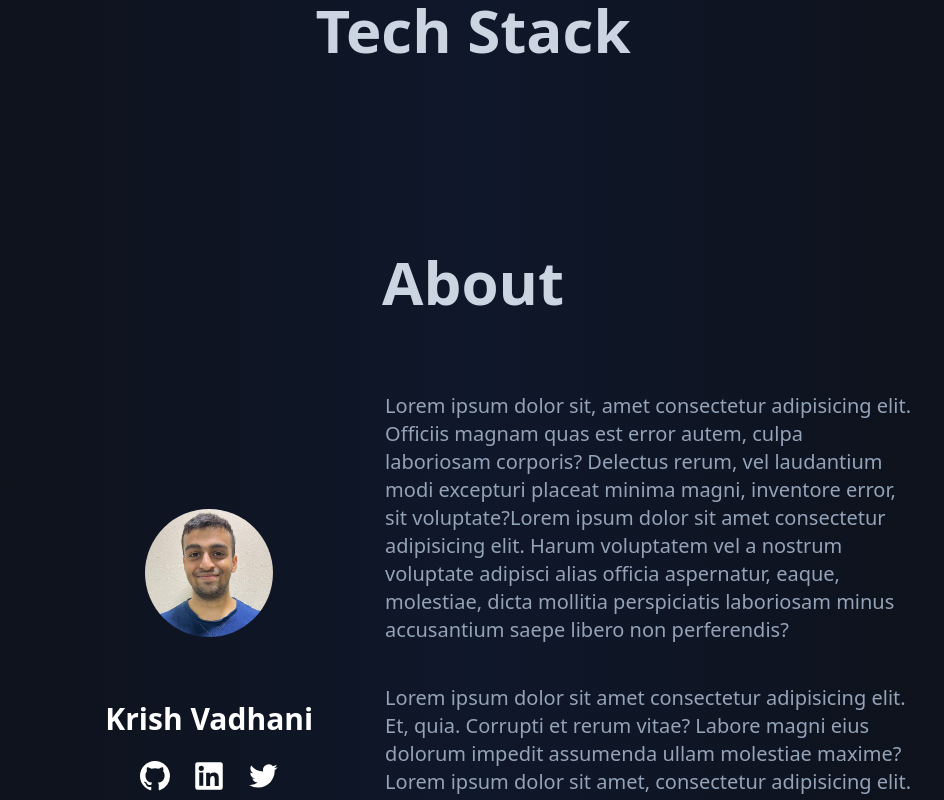
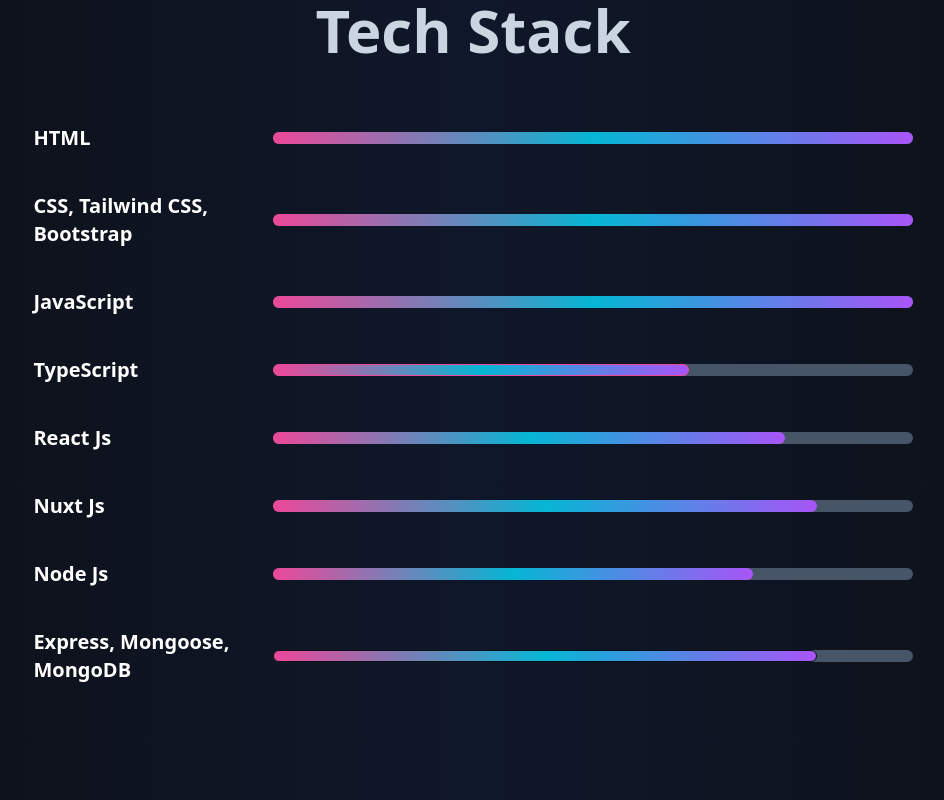
Before and after one commit to krishvadhani19/portfolio-website, a Nuxt app: page / in a window 1280 px wide. Shown: the part 1800-2600 px from the top of the page, without its empty margins (167-1111 px from the left). Built offline with nearby package versions, Linux system fonts and the light colour scheme.

Commit message:
Tech Stack Done

```diff
--- a/assets/css/main.css
+++ b/assets/css/main.css
@@ -24,6 +24,6 @@
   }
 
   .gradient-text {
-    @apply bg-clip-text text-transparent bg-gradient-to-r from-pink-500 via-purple-500 to-cyan-400;
+    @apply bg-clip-text text-transparent bg-gradient-to-r from-pink-500 via-purple-500;
   }
 }
--- a/components/TechStack/TechStack.vue
+++ b/components/TechStack/TechStack.vue
@@ -1,14 +1,105 @@
 <template>
-  <div class="w-[70%] text-center my-32 mx-auto flex flex-col space-y-16">
-    <div class="text-6xl font-bold text-dark-700">Tech Stack</div>
+  <div class="w-[70%] my-32 mx-auto flex flex-col space-y-16">
+    <div class="text-6xl font-bold text-dark-700 text-center">Tech Stack</div>
 
-    <div class="flex lg:flex-row flex-col space-x-10"></div>
+    <div class="flex flex-col space-y-10 text-white">
+      <!-- 1. HTML -->
+      <div class="flex justify-between">
+        <div class="text-xl font-semibold w-[30%]">HTML</div>
+
+        <div class="w-[80%] h-3 bg-dark-400 rounded-lg my-auto">
+          <div
+            class="w-[100%] h-3 bg-gradient-to-r from-pink-500 via-cyan-500 to-purple-500 rounded-lg"
+          ></div>
+        </div>
+      </div>
+
+      <!-- 2. CSS, Tailwind CSS, Bootstrap -->
+      <div class="flex justify-between">
+        <div class="text-xl font-semibold w-[30%]">
+          CSS, Tailwind CSS, Bootstrap
+        </div>
+
+        <div class="w-[80%] h-3 bg-dark-400 rounded-lg my-auto">
+          <div
+            class="w-[100%] h-3 bg-gradient-to-r from-pink-500 via-cyan-500 to-purple-500 rounded-lg"
+          ></div>
+        </div>
+      </div>
+
+      <!-- 3. JavaScript -->
+      <div class="flex justify-between">
+        <div class="text-xl font-semibold w-[30%]">JavaScript</div>
+
+        <div class="w-[80%] h-3 bg-dark-400 rounded-lg my-auto">
+          <div
+            class="w-[100%] h-3 bg-gradient-to-r from-pink-500 via-cyan-500 to-purple-500 rounded-lg"
+          ></div>
+        </div>
+      </div>
+
+      <!-- 4. TypeScript -->
+      <div class="flex justify-between">
+        <div class="text-xl font-semibold w-[30%]">TypeScript</div>
+
+        <div class="w-[80%] h-3 bg-dark-400 rounded-lg my-auto">
+          <div
+            class="w-[65%] h-3 border border-pink-500 bg-gradient-to-r from-pink-500 via-cyan-500 to-purple-500 rounded-lg"
+          ></div>
+        </div>
+      </div>
+
+      <!-- 5. React -->
+      <div class="flex justify-between">
+        <div class="text-xl font-semibold w-[30%]">React Js</div>
+
+        <div class="w-[80%] h-3 bg-dark-400 rounded-lg my-auto">
+          <div
+            class="w-[80%] h-3 bg-gradient-to-r from-pink-500 via-cyan-500 to-purple-500 rounded-lg"
+          ></div>
+        </div>
+      </div>
+
+      <!-- 6. Nuxt -->
+      <div class="flex justify-between">
+        <div class="text-xl font-semibold w-[30%]">Nuxt Js</div>
+
+        <div class="w-[80%] h-3 bg-dark-400 rounded-lg my-auto">
+          <div
+            class="w-[85%] h-3 bg-gradient-to-r from-pink-500 via-cyan-500 to-purple-500 rounded-lg"
+          ></div>
+        </div>
+      </div>
+
+      <!-- 7. Node -->
+      <div class="flex justify-between">
+        <div class="text-xl font-semibold w-[30%]">Node Js</div>
+
+        <div class="w-[80%] h-3 bg-dark-400 rounded-lg my-auto">
+          <div
+            class="w-[75%] h-3 bg-gradient-to-r from-pink-500 via-cyan-500 to-purple-500 rounded-lg"
+          ></div>
+        </div>
+      </div>
+
+      <!-- 8. Express, Mongoose, MongoDB -->
+      <div class="flex justify-between">
+        <div class="text-xl font-semibold w-[30%]">
+          Express, Mongoose, MongoDB
+        </div>
+
+        <div class="w-[80%] h-3 bg-dark-400 rounded-lg my-auto">
+          <div
+            class="w-[85%] h-3 border border-dark-100 bg-gradient-to-r from-pink-500 via-cyan-500 to-purple-500 rounded-lg"
+          ></div>
+        </div>
+      </div>
+    </div>
   </div>
 </template>
 
 <script>
-import GithubIcon from "~/components/icons/github.vue";
 export default {
-  components: { GithubIcon },
+  components: {},
 };
 </script>
```
